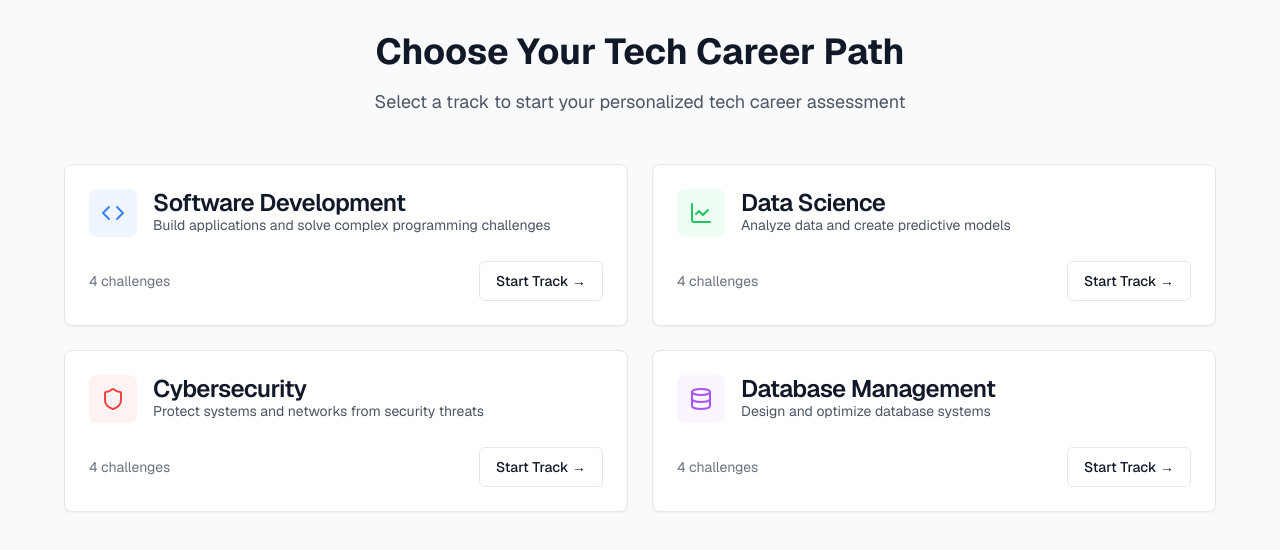
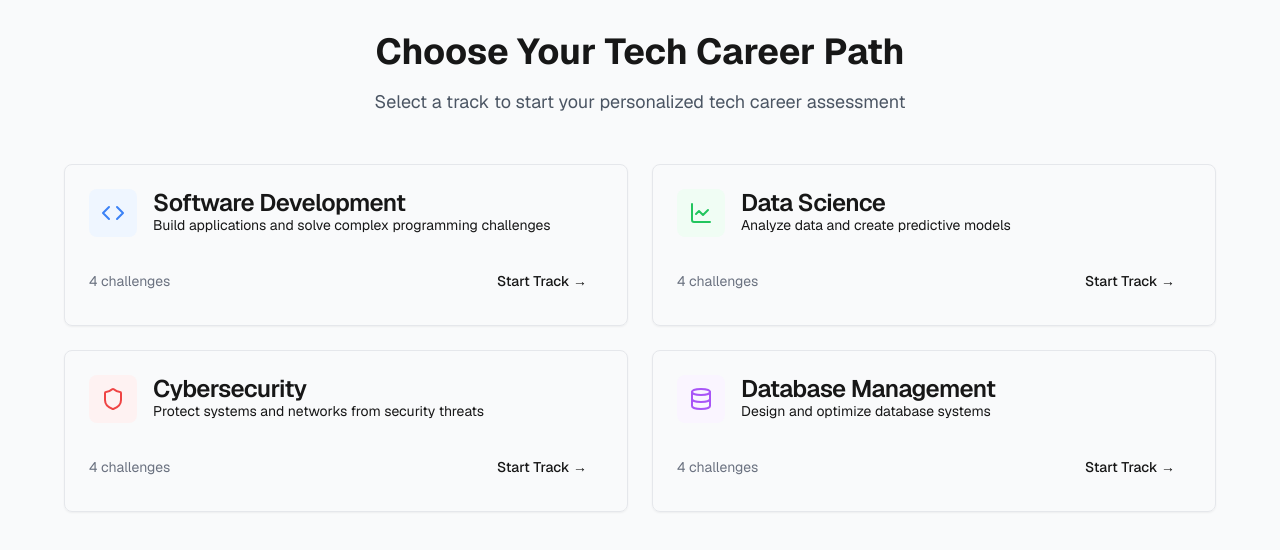
Before and after one commit to kimmahan/tech-trek, a Next.js app: page / in a window 1280 px wide. Shown: the top 550 px of the page. Built offline with nearby package versions, Linux system fonts and the light colour scheme.

Commit message:
fix hydration issue...again

```diff
--- a/app/layout.tsx
+++ b/app/layout.tsx
@@ -1,5 +1,5 @@
 import type { Metadata } from "next";
-import { Geist, Geist_Mono } from "next/font/google";
+import { Geist } from "next/font/google";
 import "./globals.css";
 
 const geistSans = Geist({
@@ -7,19 +7,9 @@ const geistSans = Geist({
   display: 'swap',
 });
 
-const geistMono = Geist_Mono({
-  subsets: ["latin"],
-  display: 'swap',
-});
-
 export const metadata: Metadata = {
   title: "Tech Trek",
   description: "Tech career assessment platform",
-  viewport: {
-    width: 'device-width',
-    initialScale: 1,
-    maximumScale: 1,
-  },
 };
 
 export default function RootLayout({
@@ -29,10 +19,7 @@ export default function RootLayout({
 }>) {
   return (
     <html lang="en">
-      <head>
-        <meta name="viewport" content="width=device-width, initial-scale=1, maximum-scale=1" />
-      </head>
-      <body className={`${geistSans.className} bg-gray-50`} style={{backgroundColor: '#f9fafb'}}>
+      <body className={`${geistSans.className} bg-gray-50`}>
         {children}
       </body>
     </html>
--- a/components/CareerTracks.tsx
+++ b/components/CareerTracks.tsx
@@ -44,57 +44,54 @@ const tracks = [
 export default function CareerTracks() {
   const router = useRouter();
 
+  const handleTrackClick = React.useCallback((path: string) => {
+    router.push(path);
+  }, [router]);
+
   return (
-    <div className="min-h-screen bg-gray-50 p-4 md:p-8" style={{backgroundColor: '#f9fafb'}}>
+    <div className="min-h-screen bg-gray-50 p-4 md:p-8">
       <div className="max-w-6xl mx-auto">
         <div className="text-center mb-8 md:mb-12">
-          <h1 className="text-3xl md:text-4xl font-bold mb-4 !text-gray-900" style={{color: '#111827'}}>
+          <h1 className="text-3xl md:text-4xl font-bold mb-4">
             Choose Your Tech Career Path
           </h1>
-          <p className="text-base md:text-lg text-gray-600" style={{color: '#4B5563'}}>
+          <p className="text-gray-600 text-lg">
             Select a track to start your personalized tech career assessment
           </p>
         </div>
 
-        <div className="grid grid-cols-1 md:grid-cols-2 gap-4 md:gap-6">
+        <div className="grid grid-cols-1 md:grid-cols-2 gap-6">
           {tracks.map((track) => {
             const IconComponent = track.icon;
             return (
+              <div key={track.title} className="relative">
                 <Card
-                key={track.title}
-                className="transition-all duration-200 hover:shadow-lg border border-gray-200 bg-white"
-                style={{backgroundColor: 'white'}}
+                  className="transition-transform hover:scale-105 cursor-pointer"
                 >
                   <CardHeader>
                     <div className="flex items-center gap-4">
-                    <div className={`p-3 rounded-lg ${track.bgColor} ${track.color}`}>
-                      <IconComponent className={`h-6 w-6`} />
+                      <div className={`p-3 rounded-lg ${track.bgColor}`}>
+                        <IconComponent className={`h-6 w-6 ${track.color}`} />
                       </div>
                       <div>
-                      <CardTitle className="!text-gray-900" style={{color: '#111827'}}>
-                        {track.title}
-                      </CardTitle>
-                      <CardDescription className="!text-gray-600" style={{color: '#4B5563'}}>
-                        {track.description}
-                      </CardDescription>
+                        <CardTitle>{track.title}</CardTitle>
+                        <CardDescription>{track.description}</CardDescription>
                       </div>
                     </div>
                   </CardHeader>
                   <CardContent>
                     <div className="flex justify-between items-center">
-                    <span className="text-sm text-gray-500" style={{color: '#6B7280'}}>
-                      4 challenges
-                    </span>
+                      <span className="text-sm text-gray-500">4 challenges</span>
                       <Button
-                      onClick={() => router.push(track.path)}
-                      className="text-sm font-medium bg-white hover:bg-gray-50 text-gray-900 border border-gray-200"
-                      style={{backgroundColor: 'white', color: '#111827'}}
+                        variant="ghost"
+                        onClick={() => handleTrackClick(track.path)}
                       >
                         Start Track →
                       </Button>
                     </div>
                   </CardContent>
                 </Card>
+              </div>
             );
           })}
         </div>
--- a/components/ui/textarea.tsx
+++ b/components/ui/textarea.tsx
@@ -1,11 +1,10 @@
 import * as React from "react"
 import { cn } from "@/lib/utils"
 
-export interface TextareaProps
-  extends React.TextareaHTMLAttributes<HTMLTextAreaElement> {}
-
-const Textarea = React.forwardRef<HTMLTextAreaElement, TextareaProps>(
-  ({ className, ...props }, ref) => {
+const Textarea = React.forwardRef<
+  HTMLTextAreaElement,
+  React.TextareaHTMLAttributes<HTMLTextAreaElement>
+>(({ className, ...props }, ref) => {
   return (
     <textarea
       className={cn(
@@ -16,8 +15,7 @@ const Textarea = React.forwardRef<HTMLTextAreaElement, TextareaProps>(
       {...props}
     />
   )
-  }
-)
+})
 Textarea.displayName = "Textarea"
 
 export { Textarea }
```
Lines whose indentation alone changed are shown as unchanged.
